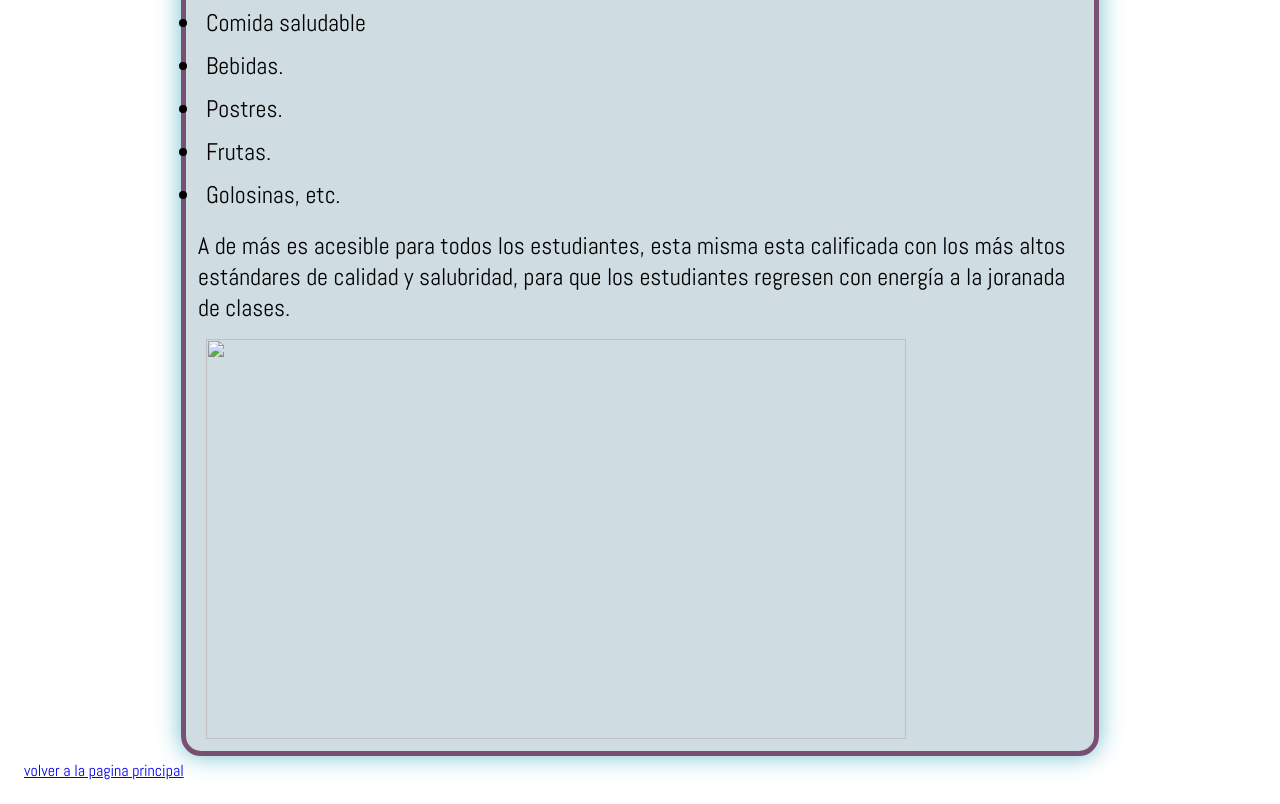
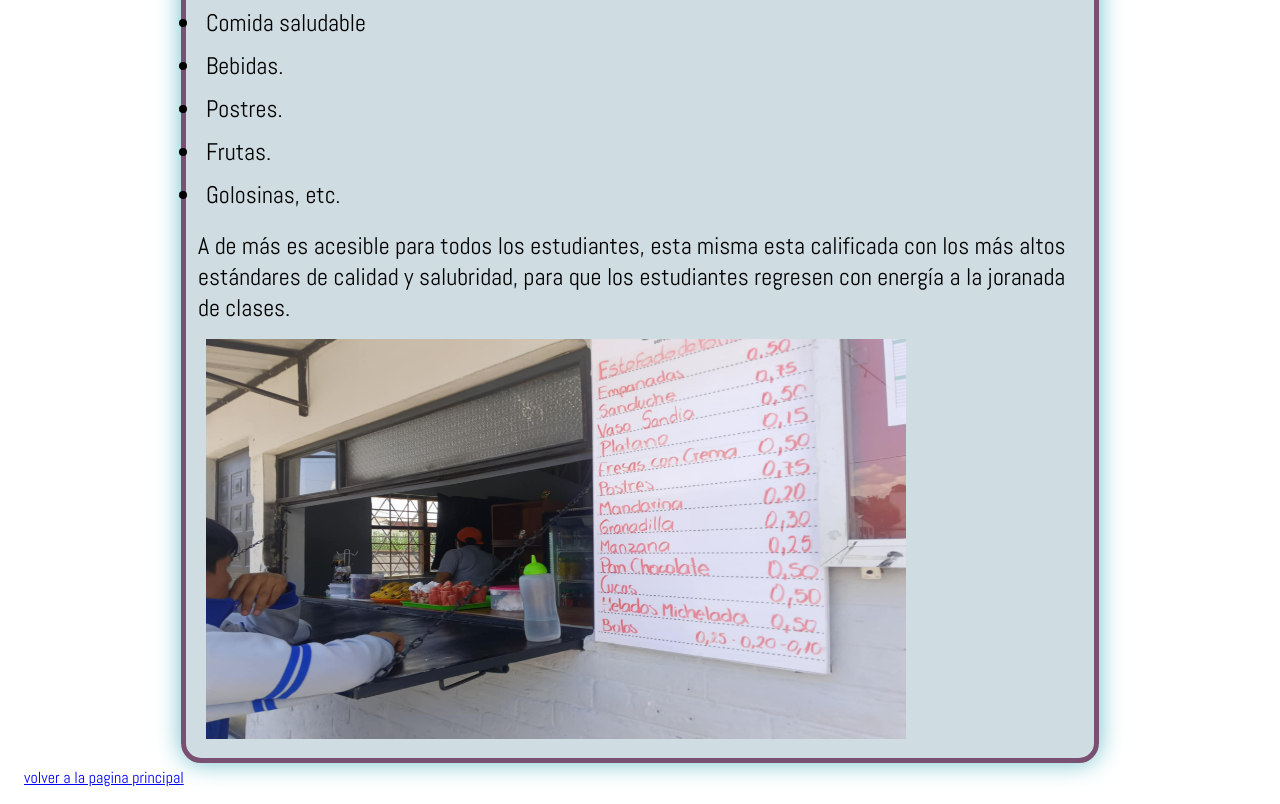
Before and after one commit to chasifabricioquinaguano/Unidad-Educativa-Cayambe, a plain HTML site: page chasi5.html in a window 1280 px wide. Shown: the part 311-1115 px from the top of the page. Drawn offline with Linux system fonts and the light colour scheme; a web font is replaced by a local one.

Commit message:
Add files via upload

```diff
--- a/chasi5.html
+++ b/chasi5.html
@@ -21,7 +21,7 @@
  </ul>
  <P>A de más es acesible para todos los estudiantes, esta misma esta calificada con los más altos estándares de calidad y salubridad, para que los estudiantes regresen con energía a la joranada de clases.</P>
 </font>
- <img src="barr.jpg" width="700" height="400">
+ <img src="bar.jpg" width="700" height="400">
     </div>
 <a  href="index.html">volver a la pagina principal</a>
 </body>
```
